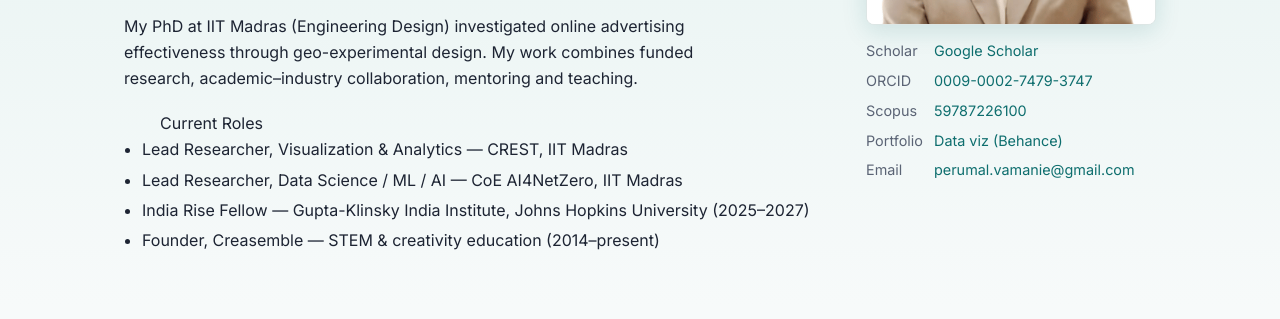
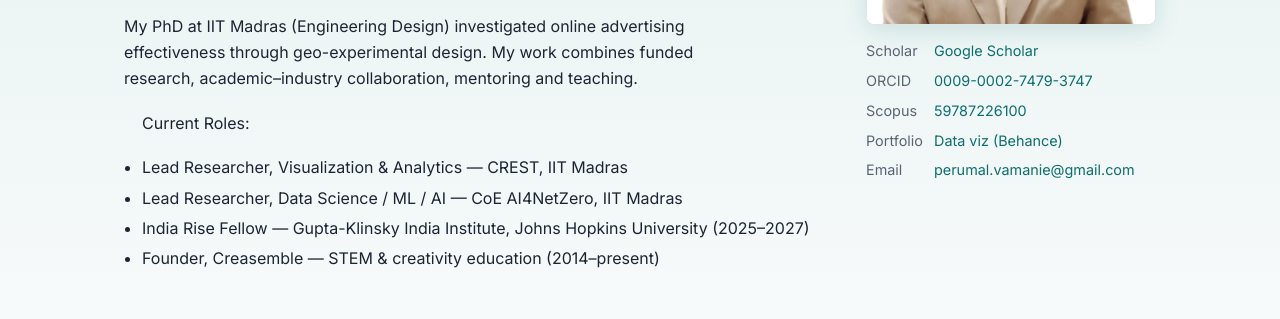
Before and after one commit to vam-math/Personal-Webpage, a plain HTML site: page index.html in a window 1280 px wide. Shown: the part 441-760 px from the top of the page. Drawn offline with Linux system fonts and the light colour scheme.

Commit message:
Fix HTML structure for current roles section

```diff
--- a/index.html
+++ b/index.html
@@ -182,8 +182,8 @@
       <p class="role">Decision Sciences &amp; Artificial Intelligence Researcher</p>
       <p class="bio">I develop interpretable computational approaches to prediction, counterfactual analysis, performance assessment and resource allocation, spanning explainable AI, visual analytics, optimization and causal inference. My applications include online advertising, transportation, emergency medical services, energy systems and entrepreneurial ecosystems.</p>
       <p class="bio">My PhD at IIT Madras (Engineering Design) investigated online advertising effectiveness through geo-experimental design. My work combines funded research, academic–industry collaboration, mentoring and teaching.</p>
+      <p class="roles"> Current Roles: </p>
       <ul class="roles">
-        <p class="roles"> Current Roles</p>
         <li>Lead Researcher, Visualization &amp; Analytics — CREST, IIT Madras</li>
         <li>Lead Researcher, Data Science / ML / AI — CoE AI4NetZero, IIT Madras</li>
         <li>India Rise Fellow — Gupta-Klinsky India Institute, Johns Hopkins University (2025–2027)</li>
```
